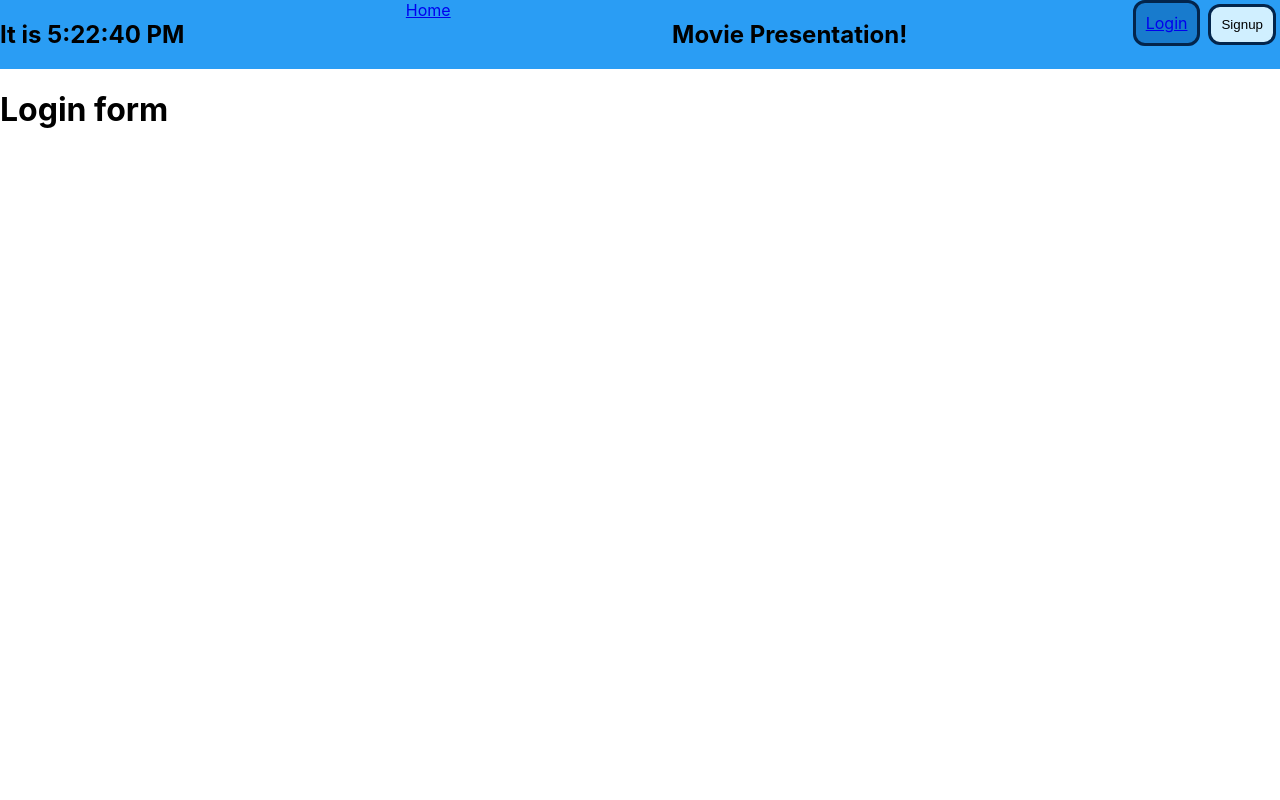
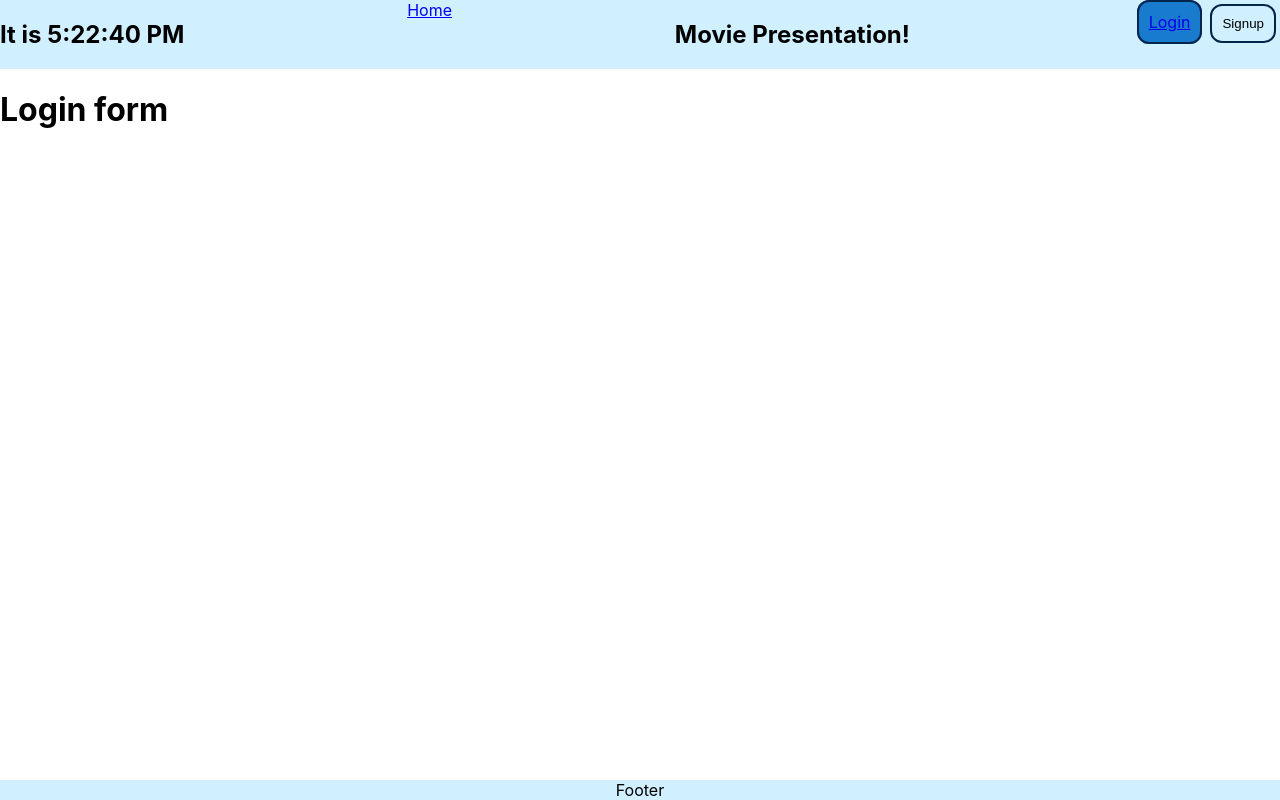
Before and after one commit to joao-r-carvalho/KinoClubFrontEnd, a React (Create React App) app in the folder kinoclubfrontend/: page /Login in a window 1280 px wide. Built offline with nearby package versions, Linux system fonts and the light colour scheme.

Commit message:
Added bottom banner, segregated movie info page, added css animation

```diff
--- a/kinoclubfrontend/src/App.js
+++ b/kinoclubfrontend/src/App.js
@@ -5,6 +5,8 @@ import TopBanner from './Components/Common/TopBanner'
 import { BrowserRouter as Router, Route, Switch } from 'react-router-dom';
 import Home from './Pages/Home'
 import Login from './Pages/Authentication/Login'
+import BottomBanner from './Components/Common/BottomBanner';
+import MovieHero from './Pages/Movies/MovieHero';
 function App() {
   return (
     <div className="MainLayout">
@@ -13,8 +15,11 @@ function App() {
         <Switch>
               <Route exact path={process.env.PUBLIC_URL + '/'} component={Home} />
               <Route exact path={process.env.PUBLIC_URL + '/KinoClubFrontend'} component={Home} />
+              <Route exact path={process.env.PUBLIC_URL + '/MovieHero/:MovieId'} component={MovieHero} />
+
               <Route exact path={process.env.PUBLIC_URL + '/Login'} component={Login} />
         </Switch>
+        <BottomBanner/>
       </Router>
 
 
--- /dev/null
+++ b/kinoclubfrontend/src/Components/Common/BottomBanner.js
@@ -0,0 +1,14 @@
+import React from 'react';
+import '../../Style/Common.css';
+class BottomBanner extends React.Component {
+    constructor(props) {
+        super(props);
+    }
+
+    render() {
+        return (
+            <div className='BottomBanner'> Footer </div>)
+    }
+
+}
+export default BottomBanner;
--- a/kinoclubfrontend/src/Components/Movies/MovieCarousel.js
+++ b/kinoclubfrontend/src/Components/Movies/MovieCarousel.js
@@ -2,6 +2,8 @@ import React from 'react';
 import axios from 'axios';
 import { properties } from '../../Properties'
 import '../../Style/Common.css'
+import { Link } from 'react-router-dom'
+
 class MovieCarousel extends React.Component {
     constructor(props) {
         super(props);
@@ -59,7 +61,8 @@ class MovieCarousel extends React.Component {
 
             const innerDivs = MoviesToShow.map((Movie, index) =>
                 <div key={index} className='MovieBox'>
-                    <img className='MoviePoster' src={Movie.Image}></img>
+                    <Link to={process.env.PUBLIC_URL + '/MovieHero/' + Movie._id.$oid} tag="div">
+                        <img className='MoviePoster' src={Movie.Image}></img></Link>
                 </div>
 
             )
--- a/kinoclubfrontend/src/Components/Movies/MoviePresentation.js
+++ b/kinoclubfrontend/src/Components/Movies/MoviePresentation.js
@@ -17,7 +17,12 @@ class MoviePresentation extends React.Component {
 
     }
     componentDidMount() {
-        axios.get(properties.BaseURL + "/Movies/Random")
+
+
+        var AccessURL = properties.BaseURL + "/Movies/" + (this.props.MovieId == "" ? "Random" : this.props.MovieId);
+
+
+        axios.get(AccessURL)
             .then(res => {
                 this.setState({
                     isLoaded: true,
@@ -48,7 +53,6 @@ class MoviePresentation extends React.Component {
         } else {
             return (
                 <div>
-
                     <table>
                         <tbody>
                             <tr>
--- a/kinoclubfrontend/src/Pages/Home.js
+++ b/kinoclubfrontend/src/Pages/Home.js
@@ -8,7 +8,6 @@ function Home() {
         <div className="MainLayout">
 
             <MovieCarousel />
-            <MoviePresentation />
 
 
         </div>
--- /dev/null
+++ b/kinoclubfrontend/src/Pages/Movies/MovieHero.js
@@ -0,0 +1,18 @@
+import React from 'react'
+import { properties } from '../../Properties';
+import MoviePresentation from '../../Components/Movies/MoviePresentation';
+class MovieHero extends React.Component {
+    constructor(props) {
+        super(props);
+    }
+    render() {
+         return (
+
+            <MoviePresentation MovieId={this.props.match.params.MovieId}/>
+        )
+
+    }
+
+}
+
+export default MovieHero;
--- a/kinoclubfrontend/src/Style/Common.css
+++ b/kinoclubfrontend/src/Style/Common.css
@@ -9,8 +9,12 @@
     padding: 10px;
     margin: 4px;
     border-radius: 12px;
-    border: solid;
+    border: solid 2px;
     border-color: #03254c
+}
+
+.KinoButton:hover {
+    background-color: white;
 }
 
 .KinoButton-Main {
@@ -24,23 +28,24 @@
 
 
 .TopBanner {
-    background-color:     #2a9df4;
+    background-color: #d0efff;
     display: flex;
     justify-content: space-between;
 }
 
-.Flex{
+.Flex {
     display: flex;
     align-items: center;
     justify-content: space-between;
     align-self: center;
-margin-left:100px;
+    margin-left: 100px;
     margin-right: 100px;
     margin-top: 20px;
 
 }
-.MovieBox{
-    background-color:     #d0efff;
+
+.MovieBox {
+    background-color: #d0efff;
     margin-left: 10px;
     margin-right: 10px;
     padding-left: 15px;
@@ -50,7 +55,27 @@ margin-top: 20px;
 
 
 }
-.MoviePoster{
-    margin: 15px
+
+.MoviePoster {
+    margin: 15px;
+    width: 337.5x;
+    height: 500px;
+    transition-property: height;
+    transition-duration: 2s;
+    transition-delay: 0
+}
+
+.MoviePoster:hover {
+    height: 520px
+}
+
+.BottomBanner {
+    position: fixed;
+    left: 0;
+    bottom: 0;
+    width: 100%;
+    background-color: #d0efff;
+    text-align: center;
+
 
 }
```
Lines whose indentation alone changed are shown as unchanged.
